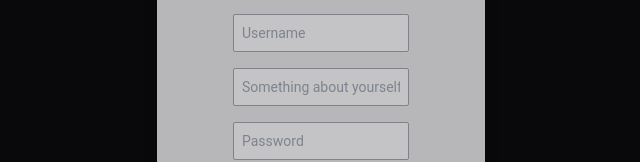
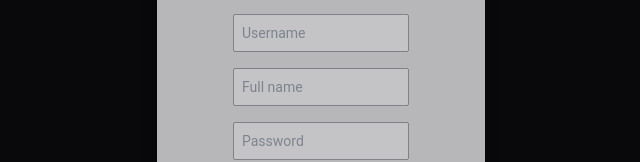
Before and after one commit to sicef-hakaton-9/cyberinsecurity, an Angular app in the folder frontend/grayFront/: page /sign-up in a window 1280 px wide. Shown: the part 197-359 px from the top of the page, without its empty margins (319-959 px from the left). Built offline with nearby package versions, Linux system fonts and the light colour scheme.

Commit message:
edited auth front

```diff
--- a/frontend/grayFront/src/app/sign-up/sign-up.component.html
+++ b/frontend/grayFront/src/app/sign-up/sign-up.component.html
@@ -17,9 +17,9 @@
       id="username"
     />
     <input
-      name="description"
+      name="name"
       class="input-light"
-      placeholder="Something about yourself"
+      placeholder="Full name"
       type="text"
       id="description"
     />
```
